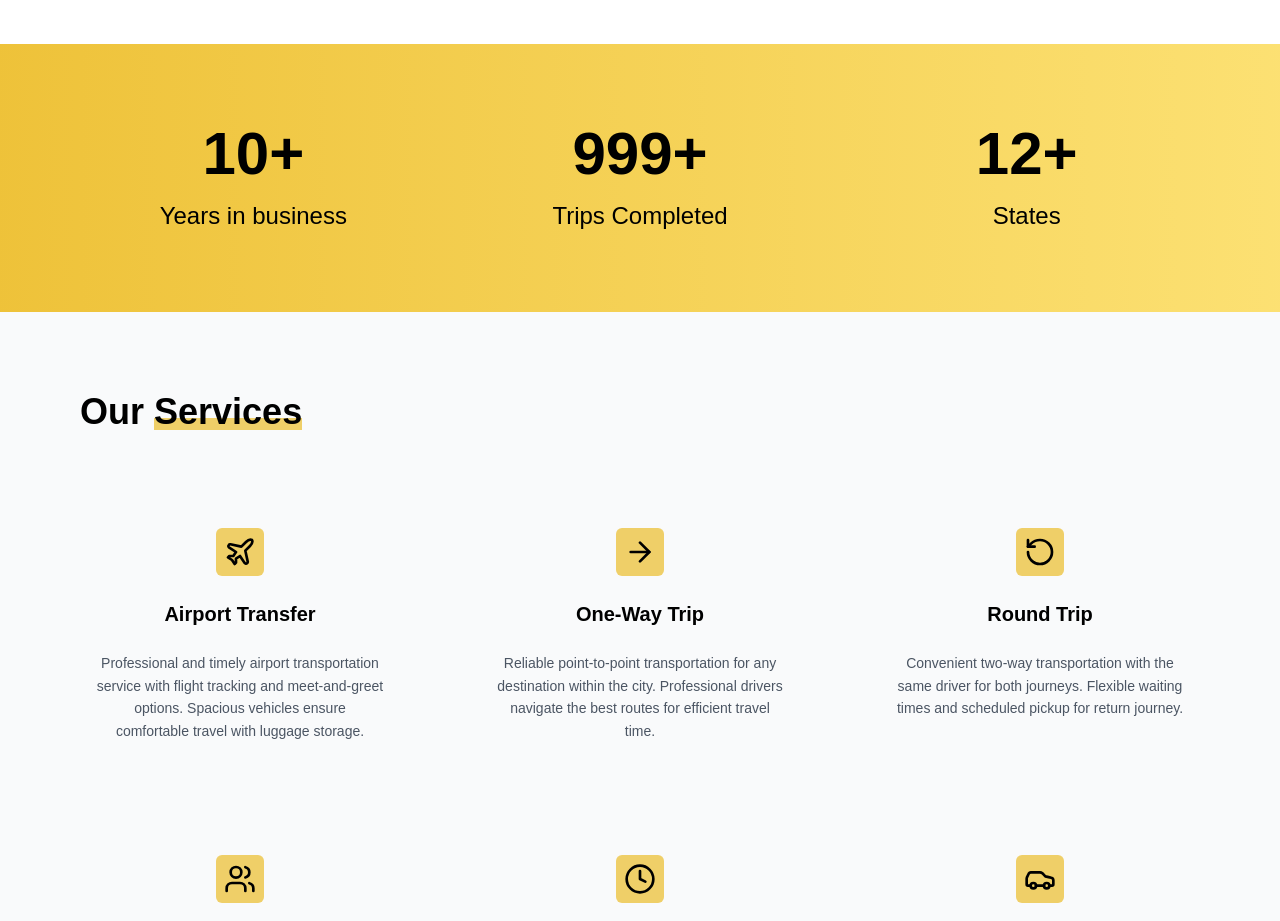
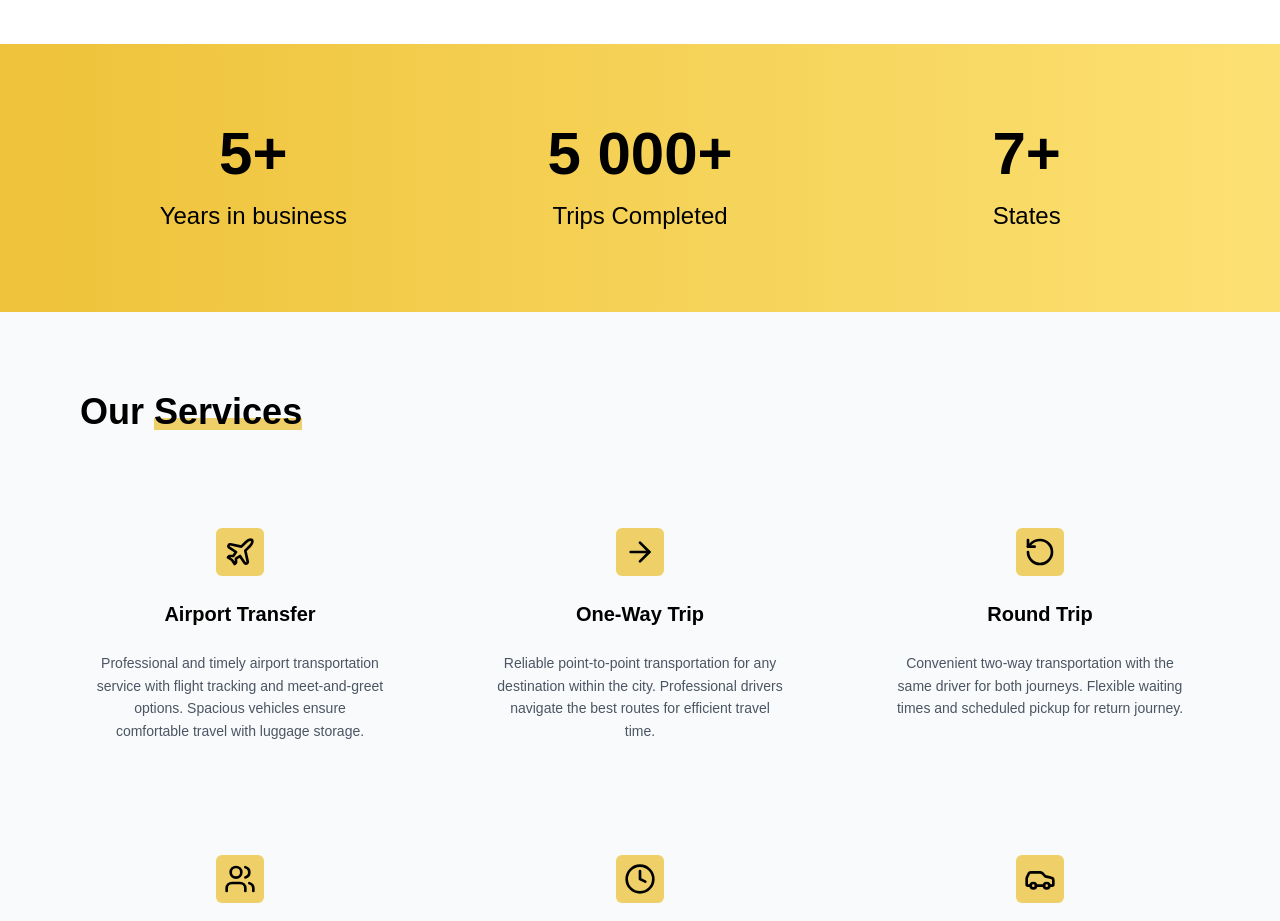
Before and after one commit to meetmakwana7396/gayatri-tourism, a Next.js app: page / in a window 1280 px wide. Shown: the part 1980-2901 px from the top of the page. Built offline with nearby package versions, Linux system fonts and the light colour scheme; a web font is replaced by a local one.

Commit message:
Added sitemap and robots.txt

```diff
--- a/components/sections/countups.tsx
+++ b/components/sections/countups.tsx
@@ -8,8 +8,8 @@ const CountUps = () => {
       <div className="container grid sm:grid-cols-3 gap-10">
         <div className="block">
           <CountUp
-            start={5}
-            end={10}
+            start={0}
+            end={5}
             duration={5}
             enableScrollSpy
             scrollSpyDelay={500}
@@ -28,8 +28,8 @@ const CountUps = () => {
         </div>
         <div className="block">
           <CountUp
-            start={950}
-            end={999}
+            start={3000}
+            end={5000}
             duration={5}
             enableScrollSpy
             scrollSpyDelay={500}
@@ -49,7 +49,7 @@ const CountUps = () => {
         <div className="block">
           <CountUp
             start={5}
-            end={12}
+            end={7}
             duration={5}
             enableScrollSpy
             scrollSpyDelay={500}
```
Also changed, not shown: app/robots.txt (added), 1 other file (tests, documents, lock files or other folders).
